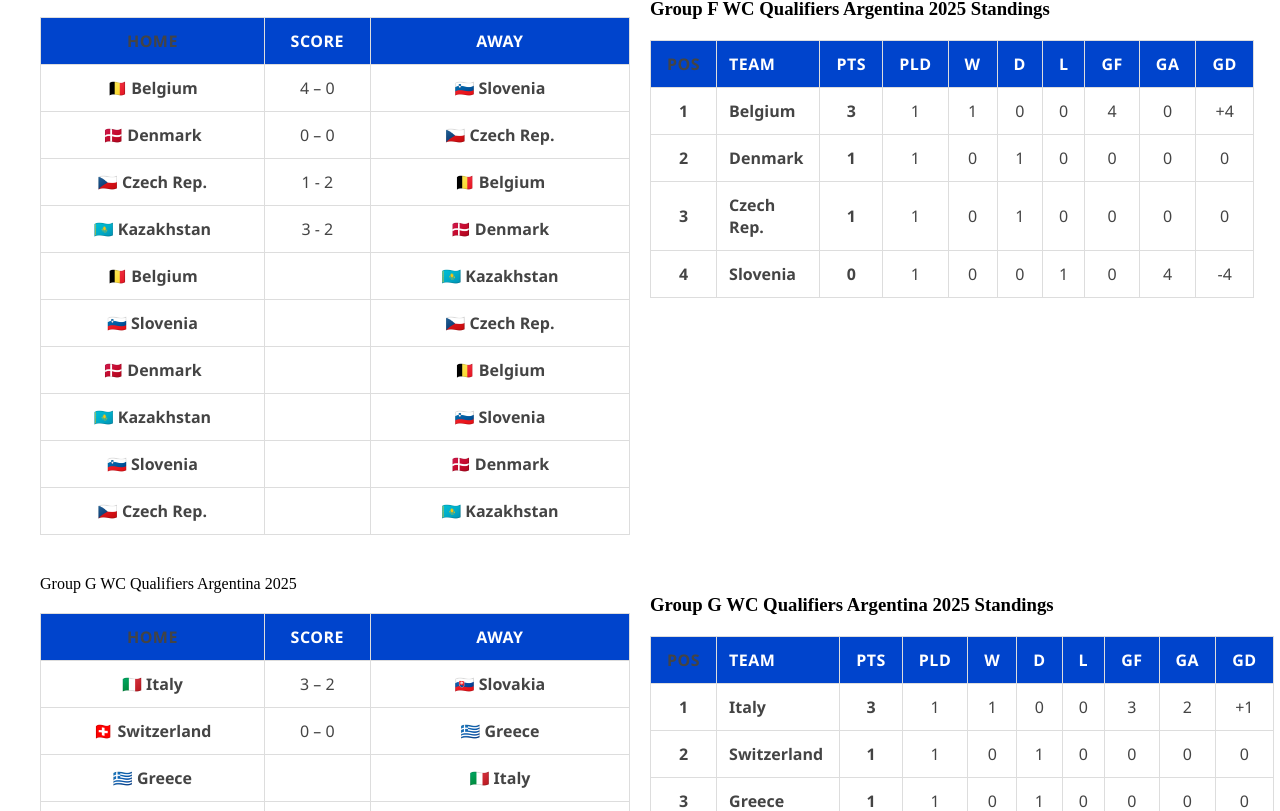
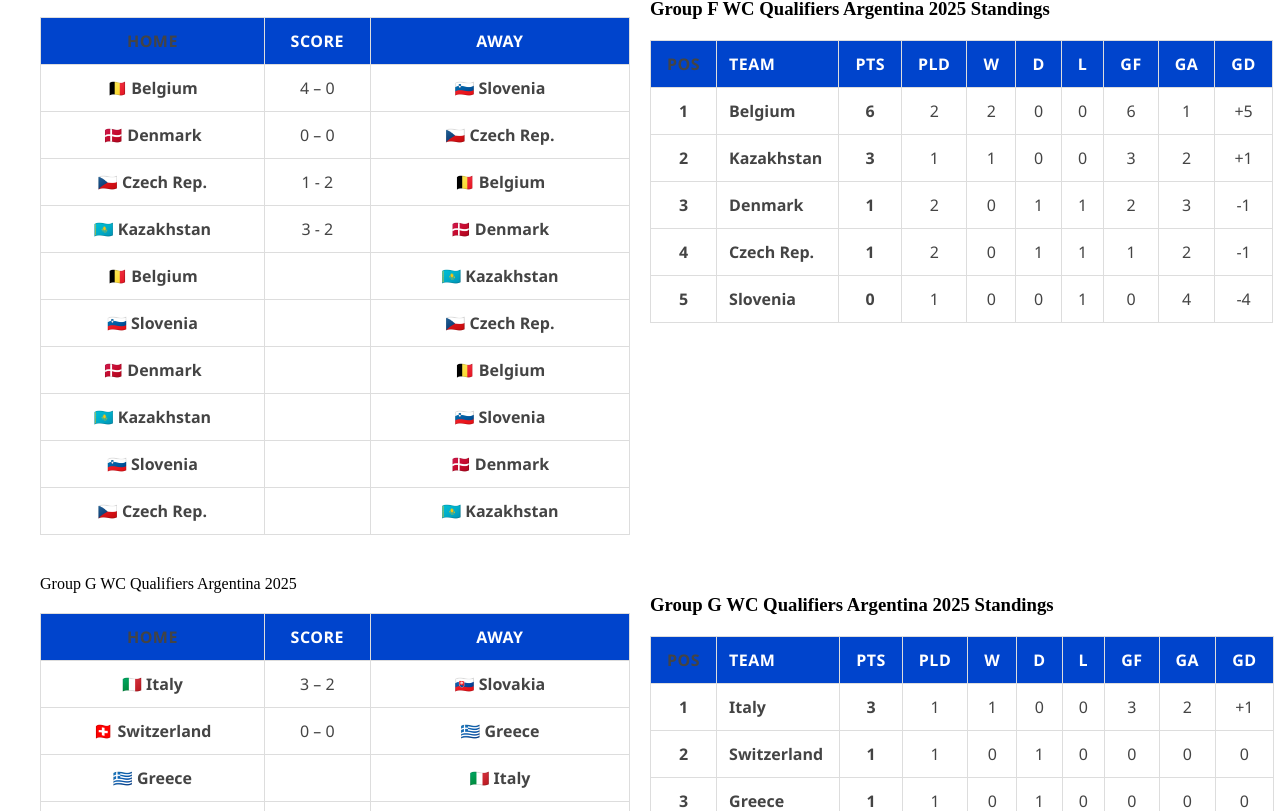
Before and after one commit to MarcusMachado15/whoisgonnawin-clean, a Next.js app: page / in a window 1280 px wide. Shown: the part 3189-4000 px from the top of the page. Built offline with nearby package versions, Linux system fonts and the light colour scheme.

Commit message:
Atualiza jogos do Grupo A | Qualifiers Nigeria 2021

```diff
--- a/app/page.tsx
+++ b/app/page.tsx
@@ -387,10 +387,11 @@ const groupStandingsEurope: Record<string, Standing[]> = {
     { pos: 5, team: 'Bulgaria',  played: 1, won: 0, draw: 0, lost: 1, gf:  0, ga: 1,  gd: -1, pts: 0 },
   ],
   'Group F WC Qualifiers Argentina 2025': [
-    { pos: 1, team: 'Belgium',    played: 1, won: 1, draw: 0, lost: 0, gf: 4, ga: 0,  gd:  4, pts: 3 },
-    { pos: 2, team: 'Denmark',    played: 1, won: 0, draw: 1, lost: 0, gf: 0, ga: 0,  gd:  0, pts: 1 },
-    { pos: 3, team: 'Czech Rep.', played: 1, won: 0, draw: 1, lost: 0, gf: 0, ga: 0,  gd:  0, pts: 1 },
-    { pos: 4, team: 'Slovenia',   played: 1, won: 0, draw: 0, lost: 1, gf: 0, ga: 4,  gd: -4, pts: 0 },
+    { pos: 1, team: 'Belgium',    played: 2, won: 2, draw: 0, lost: 0, gf: 6, ga: 1,  gd: +5, pts: 6 },
+    { pos: 2, team: 'Kazakhstan', played: 1, won: 1, draw: 0, lost: 0, gf: 3, ga: 2,  gd: +1, pts: 3 },
+    { pos: 3, team: 'Denmark',    played: 2, won: 0, draw: 1, lost: 1, gf: 2, ga: 3,  gd: -1, pts: 1 },
+    { pos: 4, team: 'Czech Rep.', played: 2, won: 0, draw: 1, lost: 1, gf: 1, ga: 2,  gd: -1, pts: 1 },
+    { pos: 5, team: 'Slovenia',   played: 1, won: 0, draw: 0, lost: 1, gf: 0, ga: 4,  gd: -4, pts: 0 },
   ],
   'Group G WC Qualifiers Argentina 2025': [
     { pos: 1, team: 'Italy',       played: 1, won: 1, draw: 0, lost: 0, gf: 3, ga: 2,  gd:  1, pts: 3 },
```
